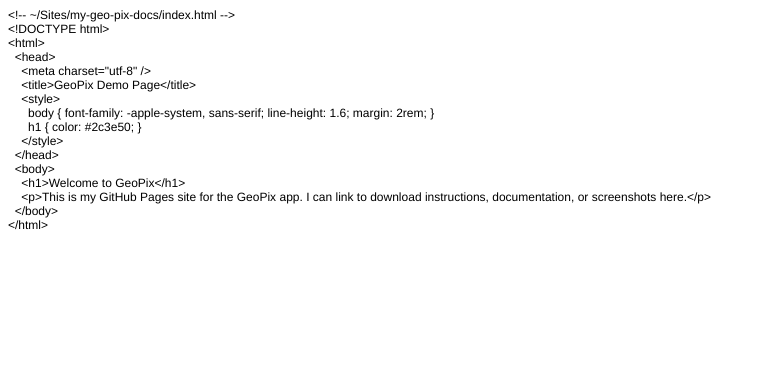
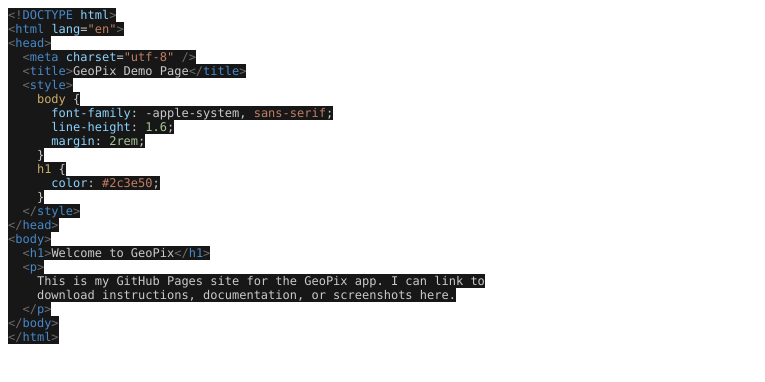
Before and after one commit to sundk8005/sundk8005.github.io, a plain HTML site: page index.html in a window 1280 px wide. Shown: the whole page, without its empty margins (0-765 px from the left). Drawn offline with Linux system fonts and the light colour scheme.

Commit message:
Initial GitHub Pages site for GeoPix

```diff
--- a/index.html
+++ b/index.html
@@ -7,25 +7,44 @@
   <meta name="Generator" content="Cocoa HTML Writer">
   <meta name="CocoaVersion" content="2575.6">
   <style type="text/css">
-    p.p1 {margin: 0.0px 0.0px 0.0px 0.0px; font: 12.0px Helvetica}
+    p.p1 {margin: 0.0px 0.0px 0.0px 0.0px; font: 12.0px Menlo; color: #4689cc; -webkit-text-stroke: #4689cc}
+    p.p2 {margin: 0.0px 0.0px 0.0px 0.0px; font: 12.0px Menlo; color: #8cd3fe; -webkit-text-stroke: #8cd3fe}
+    p.p3 {margin: 0.0px 0.0px 0.0px 0.0px; font: 12.0px Menlo; color: #cacaca; -webkit-text-stroke: #cacaca}
+    p.p4 {margin: 0.0px 0.0px 0.0px 0.0px; font: 12.0px Menlo; color: #6d6d6d; -webkit-text-stroke: #6d6d6d}
+    span.s1 {font-kerning: none; color: #6d6d6d; background-color: #171717; -webkit-text-stroke: 0px #6d6d6d}
+    span.s2 {font-kerning: none; background-color: #171717}
+    span.s3 {font-kerning: none; color: #cacaca; background-color: #171717; -webkit-text-stroke: 0px #cacaca}
+    span.s4 {font-kerning: none; color: #8cd3fe; background-color: #171717; -webkit-text-stroke: 0px #8cd3fe}
+    span.s5 {font-kerning: none; color: #c27e65; background-color: #171717; -webkit-text-stroke: 0px #c27e65}
+    span.s6 {font-kerning: none; color: #4689cc; background-color: #171717; -webkit-text-stroke: 0px #4689cc}
+    span.s7 {font-kerning: none; color: #cdad6a; background-color: #171717; -webkit-text-stroke: 0px #cdad6a}
+    span.s8 {font-kerning: none; color: #a7c598; background-color: #171717; -webkit-text-stroke: 0px #a7c598}
   </style>
 </head>
 <body>
-<p class="p1">&lt;!-- ~/Sites/my-geo-pix-docs/index.html --&gt;</p>
-<p class="p1">&lt;!DOCTYPE html&gt;</p>
-<p class="p1">&lt;html&gt;</p>
-<p class="p1"><span class="Apple-converted-space">  </span>&lt;head&gt;</p>
-<p class="p1"><span class="Apple-converted-space">    </span>&lt;meta charset="utf-8" /&gt;</p>
-<p class="p1"><span class="Apple-converted-space">    </span>&lt;title&gt;GeoPix Demo Page&lt;/title&gt;</p>
-<p class="p1"><span class="Apple-converted-space">    </span>&lt;style&gt;</p>
-<p class="p1"><span class="Apple-converted-space">      </span>body { font-family: -apple-system, sans-serif; line-height: 1.6; margin: 2rem; }</p>
-<p class="p1"><span class="Apple-converted-space">      </span>h1 { color: #2c3e50; }</p>
-<p class="p1"><span class="Apple-converted-space">    </span>&lt;/style&gt;</p>
-<p class="p1"><span class="Apple-converted-space">  </span>&lt;/head&gt;</p>
-<p class="p1"><span class="Apple-converted-space">  </span>&lt;body&gt;</p>
-<p class="p1"><span class="Apple-converted-space">    </span>&lt;h1&gt;Welcome to GeoPix&lt;/h1&gt;</p>
-<p class="p1"><span class="Apple-converted-space">    </span>&lt;p&gt;This is my GitHub Pages site for the GeoPix app. I can link to download instructions, documentation, or screenshots here.&lt;/p&gt;</p>
-<p class="p1"><span class="Apple-converted-space">  </span>&lt;/body&gt;</p>
-<p class="p1">&lt;/html&gt;</p>
+<p class="p1"><span class="s1">&lt;!</span><span class="s2">DOCTYPE</span><span class="s3"> </span><span class="s4">html</span><span class="s1">&gt;</span></p>
+<p class="p1"><span class="s1">&lt;</span><span class="s2">html</span><span class="s3"> </span><span class="s4">lang</span><span class="s3">=</span><span class="s5">"en"</span><span class="s1">&gt;</span></p>
+<p class="p1"><span class="s1">&lt;</span><span class="s2">head</span><span class="s1">&gt;</span></p>
+<p class="p2"><span class="s3"><span class="Apple-converted-space">  </span></span><span class="s1">&lt;</span><span class="s6">meta</span><span class="s3"> </span><span class="s2">charset</span><span class="s3">=</span><span class="s5">"utf-8"</span><span class="s3"> </span><span class="s1">/&gt;</span></p>
+<p class="p3"><span class="s2"><span class="Apple-converted-space">  </span></span><span class="s1">&lt;</span><span class="s6">title</span><span class="s1">&gt;</span><span class="s2">GeoPix Demo Page</span><span class="s1">&lt;/</span><span class="s6">title</span><span class="s1">&gt;</span></p>
+<p class="p1"><span class="s3"><span class="Apple-converted-space">  </span></span><span class="s1">&lt;</span><span class="s2">style</span><span class="s1">&gt;</span></p>
+<p class="p3"><span class="s2"><span class="Apple-converted-space">    </span></span><span class="s7">body</span><span class="s2"> {</span></p>
+<p class="p3"><span class="s2"><span class="Apple-converted-space">      </span></span><span class="s4">font-family</span><span class="s2">: -apple-system, </span><span class="s5">sans-serif</span><span class="s2">;</span></p>
+<p class="p2"><span class="s3"><span class="Apple-converted-space">      </span></span><span class="s2">line-height</span><span class="s3">: </span><span class="s8">1.6</span><span class="s3">;</span></p>
+<p class="p3"><span class="s2"><span class="Apple-converted-space">      </span></span><span class="s4">margin</span><span class="s2">: </span><span class="s8">2rem</span><span class="s2">;</span></p>
+<p class="p3"><span class="s2"><span class="Apple-converted-space">    </span>}</span></p>
+<p class="p3"><span class="s2"><span class="Apple-converted-space">    </span></span><span class="s7">h1</span><span class="s2"> {</span></p>
+<p class="p3"><span class="s2"><span class="Apple-converted-space">      </span></span><span class="s4">color</span><span class="s2">: </span><span class="s5">#2c3e50</span><span class="s2">;</span></p>
+<p class="p3"><span class="s2"><span class="Apple-converted-space">    </span>}</span></p>
+<p class="p1"><span class="s3"><span class="Apple-converted-space">  </span></span><span class="s1">&lt;/</span><span class="s2">style</span><span class="s1">&gt;</span></p>
+<p class="p1"><span class="s1">&lt;/</span><span class="s2">head</span><span class="s1">&gt;</span></p>
+<p class="p1"><span class="s1">&lt;</span><span class="s2">body</span><span class="s1">&gt;</span></p>
+<p class="p3"><span class="s2"><span class="Apple-converted-space">  </span></span><span class="s1">&lt;</span><span class="s6">h1</span><span class="s1">&gt;</span><span class="s2">Welcome to GeoPix</span><span class="s1">&lt;/</span><span class="s6">h1</span><span class="s1">&gt;</span></p>
+<p class="p3"><span class="s2"><span class="Apple-converted-space">  </span></span><span class="s1">&lt;</span><span class="s6">p</span><span class="s1">&gt;</span></p>
+<p class="p3"><span class="s2"><span class="Apple-converted-space">    </span>This is my GitHub Pages site for the GeoPix app. I can link to</span></p>
+<p class="p3"><span class="s2"><span class="Apple-converted-space">    </span>download instructions, documentation, or screenshots here.</span></p>
+<p class="p4"><span class="s3"><span class="Apple-converted-space">  </span></span><span class="s2">&lt;/</span><span class="s6">p</span><span class="s2">&gt;</span></p>
+<p class="p1"><span class="s1">&lt;/</span><span class="s2">body</span><span class="s1">&gt;</span></p>
+<p class="p1"><span class="s1">&lt;/</span><span class="s2">html</span><span class="s1">&gt;</span></p>
 </body>
 </html>
```
